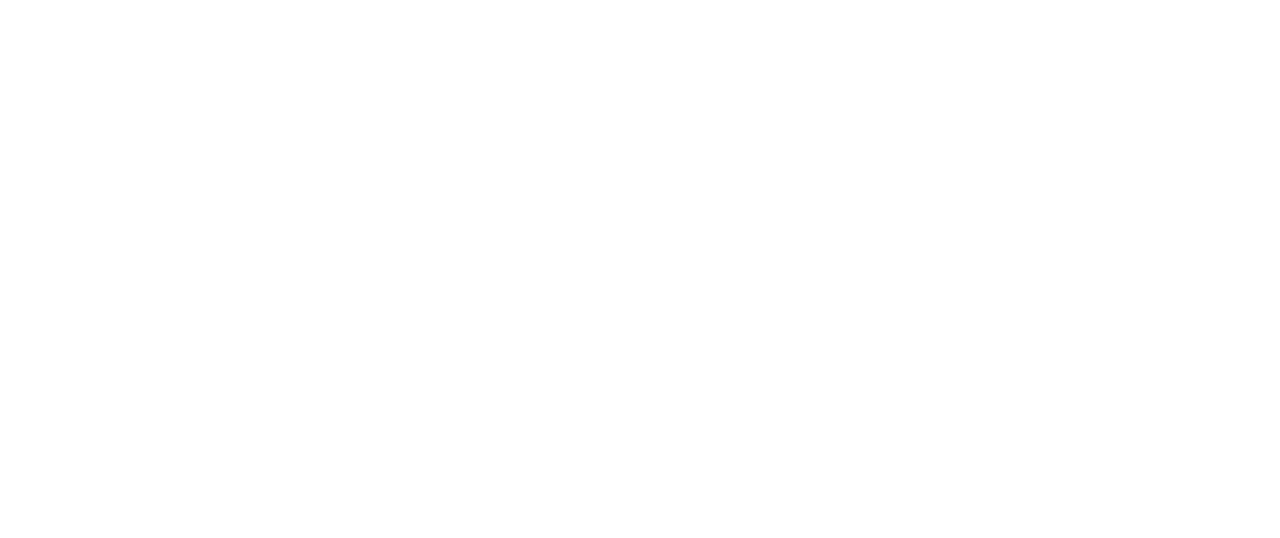
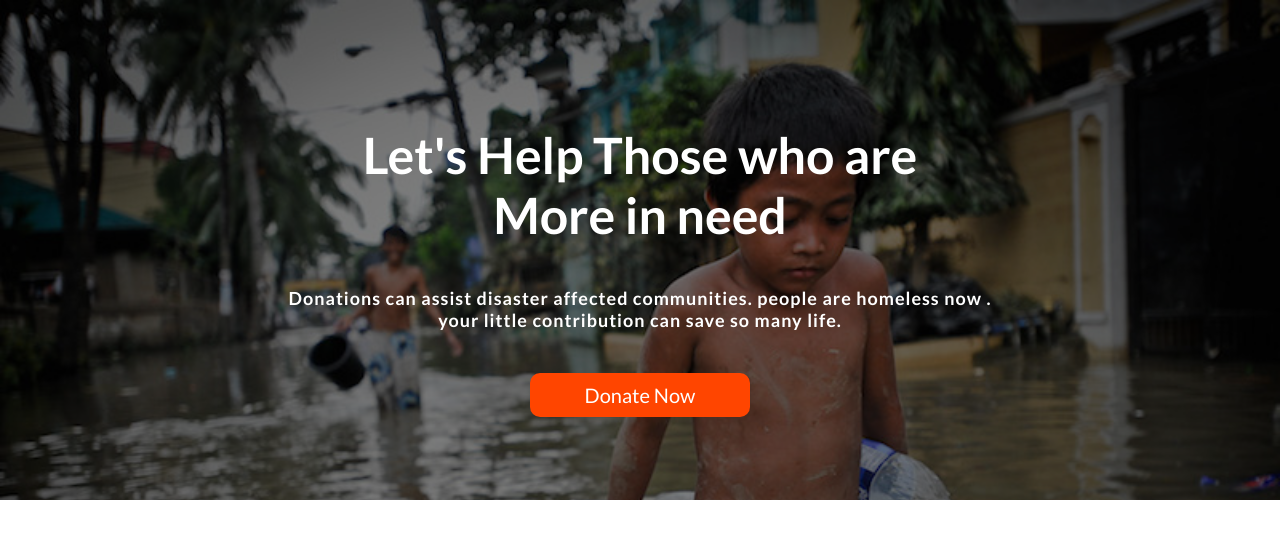
Before and after one commit to asaad-tt/first-assign, a plain HTML site: page index.html in a window 1280 px wide. Drawn offline with Linux system fonts and the light colour scheme.

Commit message:
banner section

```diff
--- a/index.html
+++ b/index.html
@@ -4,10 +4,24 @@
     <meta charset="UTF-8">
     <meta http-equiv="X-UA-Compatible" content="IE=edge">
     <meta name="viewport" content="width=device-width, initial-scale=1.0">
+    <link rel="preconnect" href="https://fonts.googleapis.com">
+    <link rel="preconnect" href="https://fonts.gstatic.com" crossorigin>
+    <link href="https://fonts.googleapis.com/css2?family=Lato:wght@300;400;700&display=swap" rel="stylesheet">
     <link rel="stylesheet" href="style.css">
     <title>first assignment</title>
 </head>
 <body>
+    <section class="banner-portion">
+        <div class="overlay">
+            <h1 class="banner-text">
+                Let's Help Those who are <br> More in need
+            </h1>
+            <h6>
+                Donations can assist disaster affected communities. people are homeless now . <br> your little contribution can save so many life.
+            </h6>
+            <a target="_blank" href="">donate now</a>
+        </div>
 
+    </section>
 </body>
 </html>
--- a/style.css
+++ b/style.css
@@ -0,0 +1,55 @@
+body{
+    font-family: 'Lato', sans-serif;
+    margin: 0;
+    padding: 0;
+}
+.banner-portion{
+    background-image: url(./images/donation9.jpg);
+    height: 500px;
+    width: auto;
+    background-repeat: no-repeat;
+    background-size: cover;
+    display: flex;
+    align-items: center;
+    justify-content: center;
+    position: relative;
+    z-index: 1;
+
+}
+.banner-portion::after{
+    content: "";
+    display: block;
+    width: 100%;
+    height: 100%;
+    top: 0;
+    left: 0;
+    position: absolute;
+    background-color: rgba(0,0,0,.5);
+    z-index: -1;
+}
+
+.banner-text{
+   font-size: 50px;
+   color: white;
+   text-align: center;
+   z-index: 100;
+}
+.overlay h6{
+    font-size: 18px;
+    color: #fff;
+    text-align: center;
+    letter-spacing: 1px;
+}
+.overlay a{
+    display: block;
+    text-align: center;
+    text-decoration: none;
+    color: #fff;
+    font-size: 20px;
+    text-transform: capitalize;
+    background-color: orangered;
+    width: 200px;
+   padding:  10px;
+    margin: auto;
+    border-radius: 10px;
+}
```
